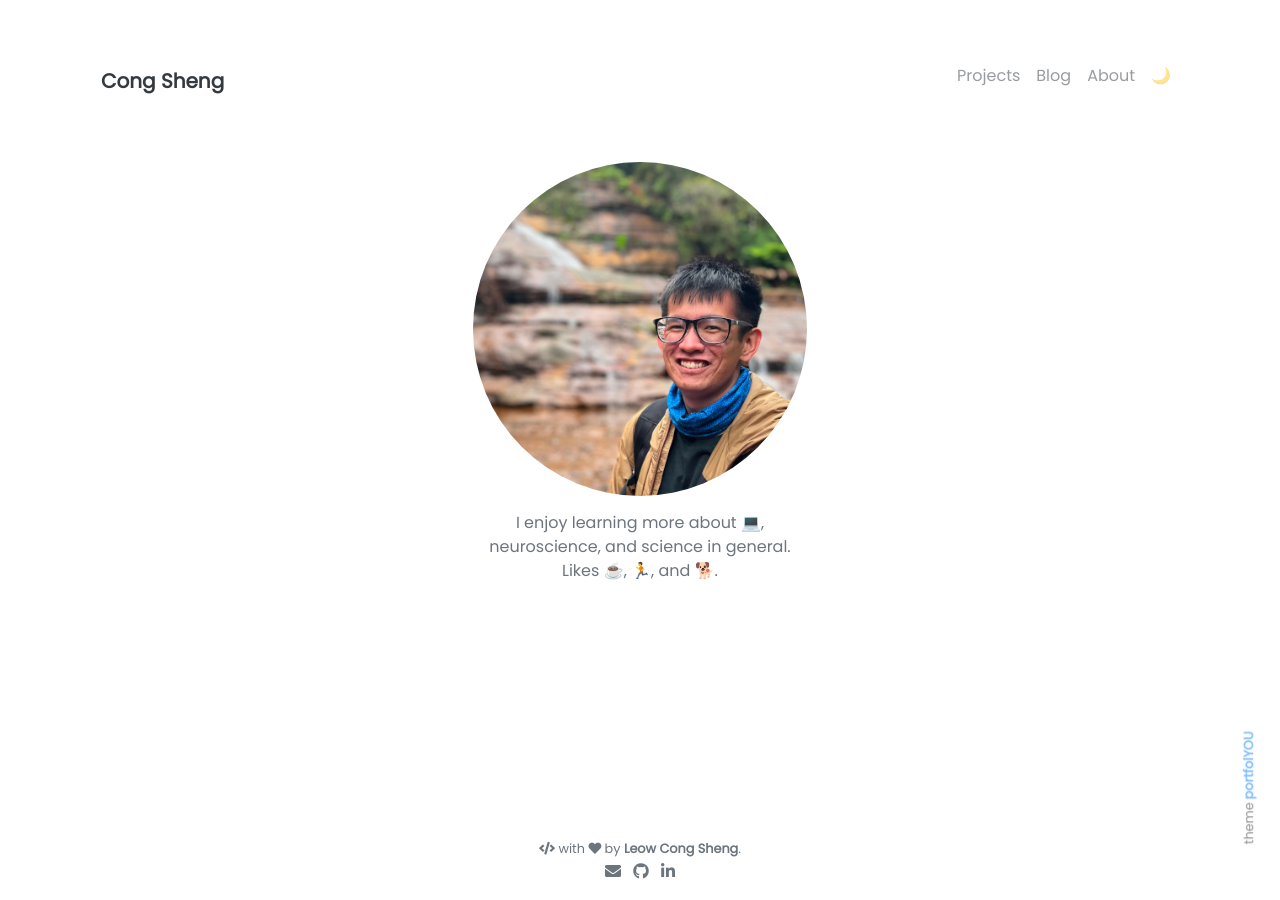
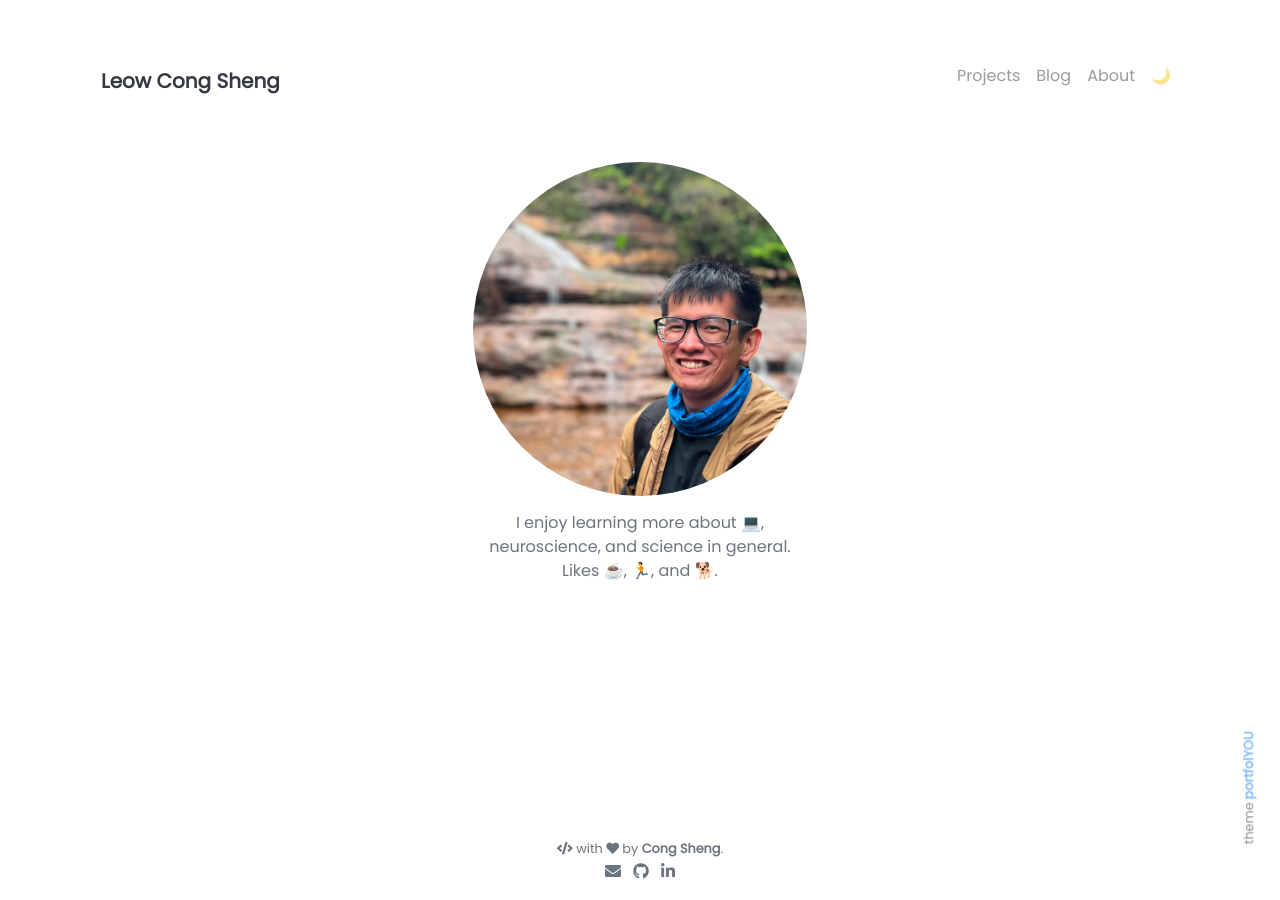
Before and after one commit to CongSheng/CongSheng.github.io, a Jekyll site: the page built from pages/index.md, in a window 1280 px wide. Built offline with Jekyll 4.4.1, drawn with Linux system fonts in a browser that asks for light colours; nearby versions of some CDN libraries; emoji names are drawn with the system emoji font; part of the change alters nothing that is shown.

```diff
--- a/_config.yml
+++ b/_config.yml
@@ -1,5 +1,5 @@
 ### Site Settings ###
-title               : Cong Sheng
+title               : Leow Cong Sheng
 description         : >-
                       I enjoy learning more about :computer:, neuroscience, and science in general. Likes :coffee:, :running:, and :dog2:.
 baseurl             : ""                     # Change to empty quotes if you are hosting your site at <your-username>.github.io directly
@@ -21,7 +21,7 @@ nav_exclude:                                            # The following paths ar
 
 ### Author Info ###
 author:
-  name              : Leow Cong Sheng
+  name              : Cong Sheng
   image             : https://github.com/CongSheng/CongSheng.github.io/images/Intro_Pic.jpg
 #  behance           : your_username
 # dribbble          : your_username
```
